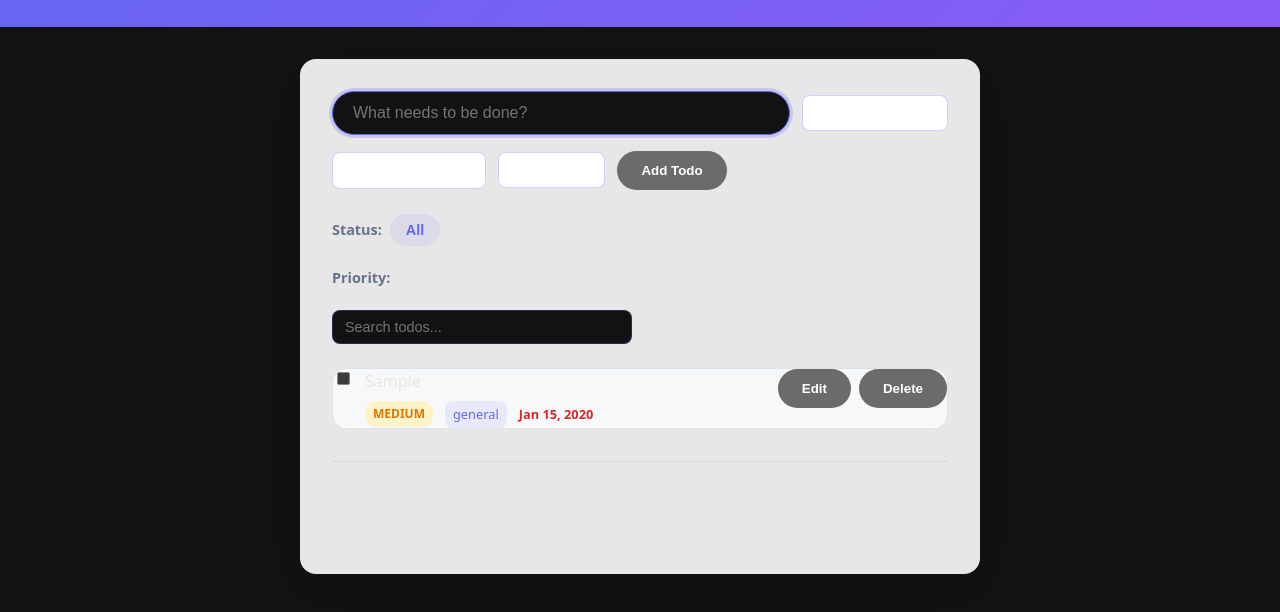
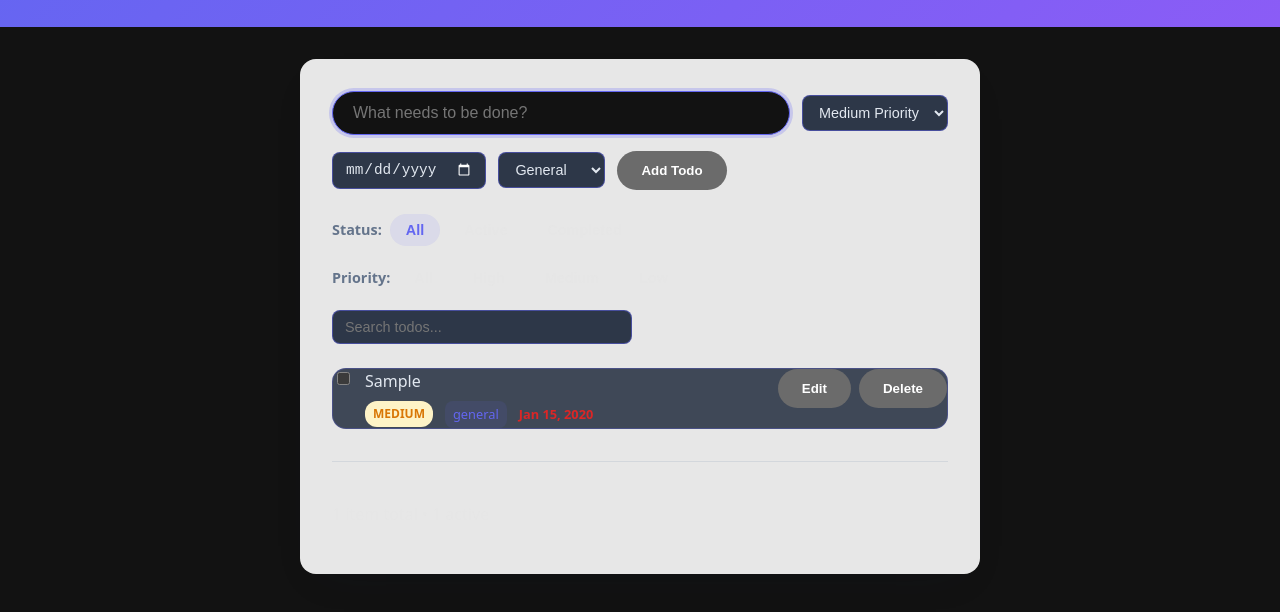
Before and after one commit to SankalpSTiwari/todo-list-app, a plain HTML site: page index.html in a window 1280 px wide. Both pictures are taken after typing "Sample", "2020-01-15" into the empty fields and a click on the button "Add Todo". Shown: the part 112-724 px from the top of the page. Drawn offline with Linux system fonts and the dark colour scheme.

Commit message:
fix: Improve text visibility and form field styling
- Fix todo text color for better readability (dark text on light background)
- Add explicit color styling for input fields and dropdowns
- Add dark mode support for all form elements and todo items
- Improve font weight for todo text (500) for better visibility
- Ensure proper contrast in both light and dark color schemes
- Fix search input and date picker visibility issues

```diff
--- a/styles.css
+++ b/styles.css
@@ -76,6 +76,16 @@ input[type='date'] {
   padding: 0.5rem 0.75rem;
   font-size: 0.9rem;
   background-color: white;
+  color: #1e1e1e;
+}
+
+@media (prefers-color-scheme: dark) {
+  select,
+  input[type='date'] {
+    background-color: #2d3748;
+    color: #e2e8f0;
+    border-color: rgba(99, 102, 241, 0.5);
+  }
 }
 
 select:focus,
@@ -144,6 +154,16 @@ button:hover {
   border: 1px solid rgba(99, 102, 241, 0.3);
   padding: 0.5rem 0.75rem;
   font-size: 0.9rem;
+  background-color: white;
+  color: #1e1e1e;
+}
+
+@media (prefers-color-scheme: dark) {
+  #search-input {
+    background-color: #2d3748;
+    color: #e2e8f0;
+    border-color: rgba(99, 102, 241, 0.5);
+  }
 }
 
 #search-input:focus {
@@ -173,6 +193,7 @@ button:hover {
   background-color: rgba(248, 250, 252, 0.9);
   margin-bottom: 0.75rem;
   border: 1px solid rgba(148, 163, 184, 0.25);
+  color: #1e1e1e;
 }
 
 .todo-main {
@@ -243,6 +264,11 @@ button:hover {
   font-weight: 600;
 }
 
+.todo-text {
+  color: #1e1e1e;
+  font-weight: 500;
+}
+
 .todo-item.completed .todo-text {
   text-decoration: line-through;
   color: rgba(100, 116, 139, 0.85);
@@ -250,6 +276,22 @@ button:hover {
 
 .todo-item.completed .todo-meta {
   opacity: 0.6;
+}
+
+@media (prefers-color-scheme: dark) {
+  .todo-item {
+    background-color: rgba(45, 55, 72, 0.9);
+    border-color: rgba(99, 102, 241, 0.3);
+    color: #e2e8f0;
+  }
+
+  .todo-text {
+    color: #e2e8f0;
+  }
+
+  .todo-item.completed .todo-text {
+    color: rgba(148, 163, 184, 0.7);
+  }
 }
 
 .todo-actions {
```
